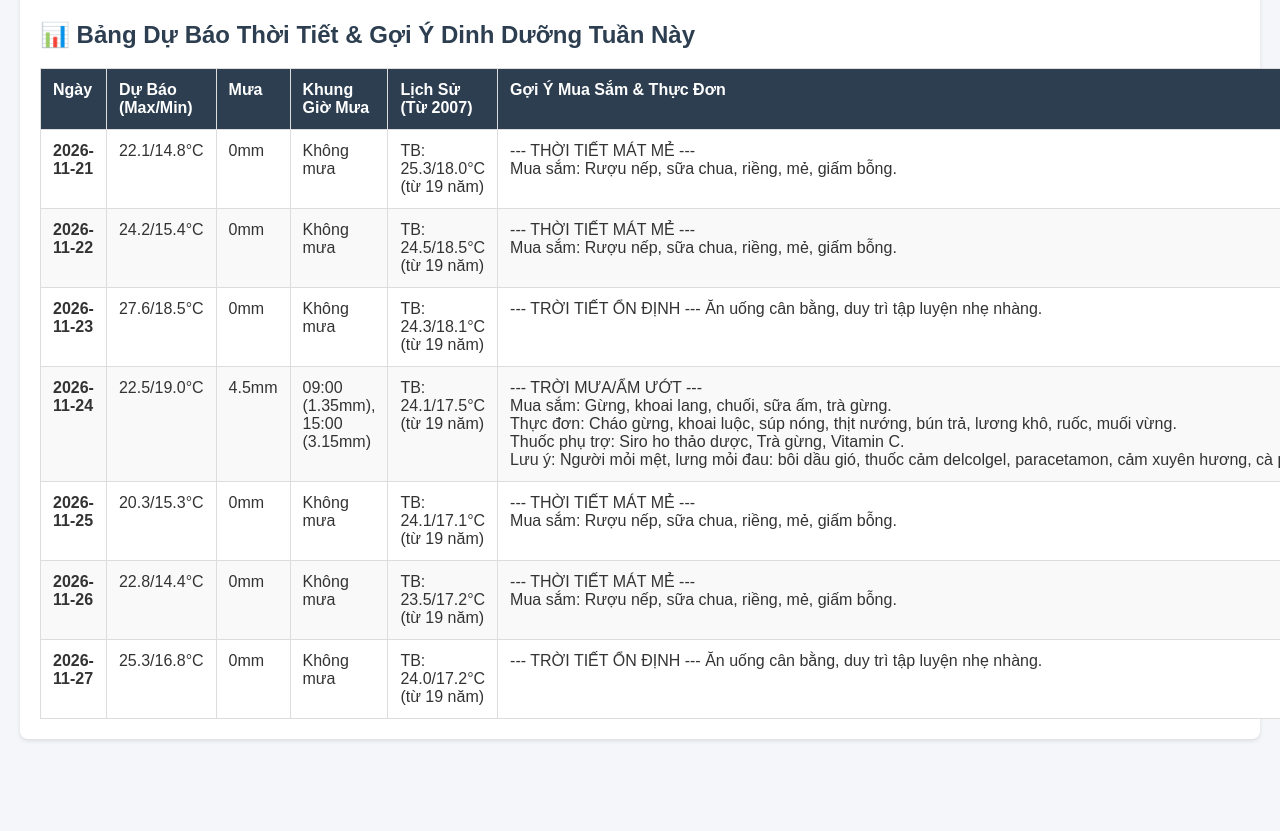
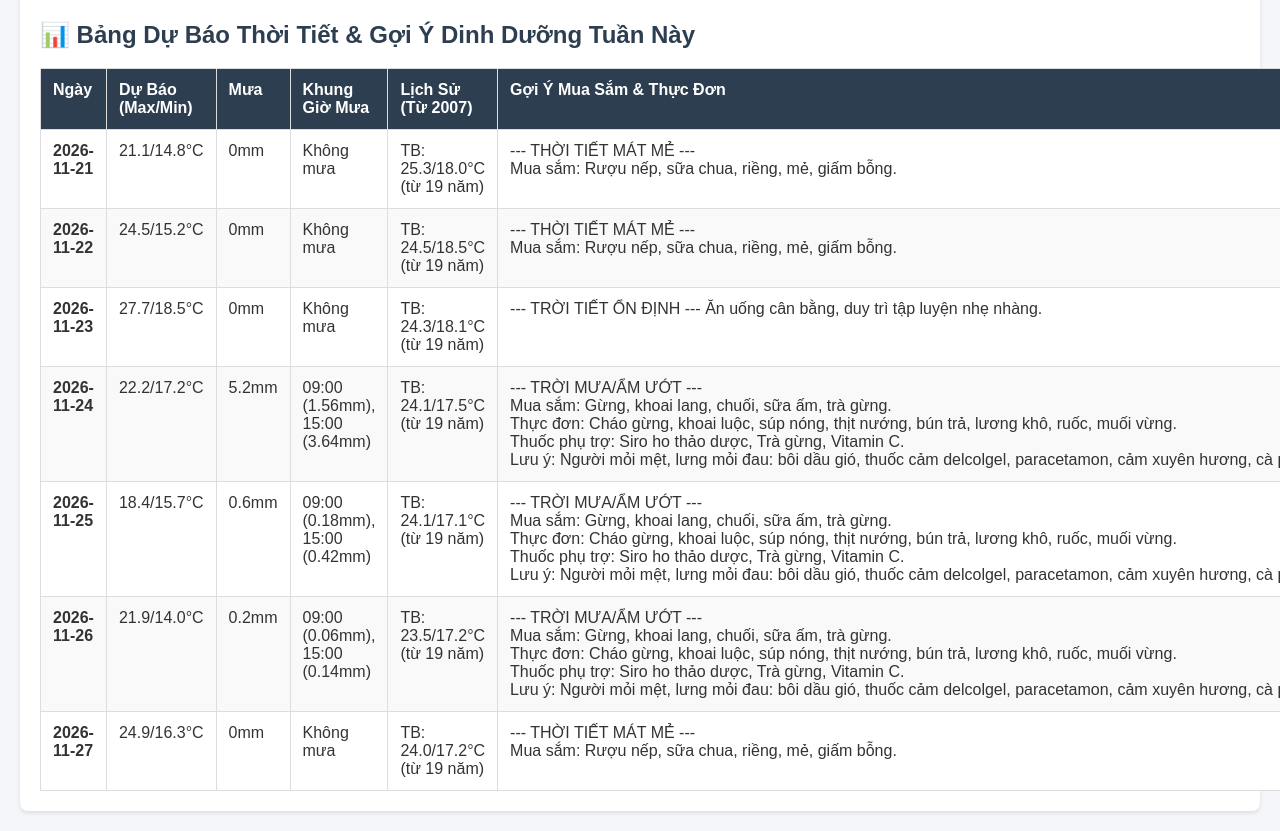
Before and after one commit to namnguyen7133-png/THUCDONHANGNGAY, a plain HTML site: page index.html in a window 1280 px wide. Shown: the part 440-1271 px from the top of the page. Before the commit the page ends 1199 px from the top, so only its background shows below. Drawn offline with Linux system fonts and the light colour scheme.

Commit message:
Auto update weather [skip ci]

```diff
--- a/index.html
+++ b/index.html
@@ -56,7 +56,7 @@
 
         <tr>
             <td><b>2026-11-21</b></td>
-            <td>22.1/14.8°C</td>
+            <td>21.1/14.8°C</td>
             <td>0mm</td>
             <td>Không mưa</td>
             <td>TB: 25.3/18.0°C (từ 19 năm)</td>
@@ -66,7 +66,7 @@ Mua sắm: Rượu nếp, sữa chua, riềng, mẻ, giấm bỗng.</pre></td>
 
         <tr>
             <td><b>2026-11-22</b></td>
-            <td>24.2/15.4°C</td>
+            <td>24.5/15.2°C</td>
             <td>0mm</td>
             <td>Không mưa</td>
             <td>TB: 24.5/18.5°C (từ 19 năm)</td>
@@ -76,7 +76,7 @@ Mua sắm: Rượu nếp, sữa chua, riềng, mẻ, giấm bỗng.</pre></td>
 
         <tr>
             <td><b>2026-11-23</b></td>
-            <td>27.6/18.5°C</td>
+            <td>27.7/18.5°C</td>
             <td>0mm</td>
             <td>Không mưa</td>
             <td>TB: 24.3/18.1°C (từ 19 năm)</td>
@@ -85,9 +85,9 @@ Mua sắm: Rượu nếp, sữa chua, riềng, mẻ, giấm bỗng.</pre></td>
 
         <tr>
             <td><b>2026-11-24</b></td>
-            <td>22.5/19.0°C</td>
-            <td>4.5mm</td>
-            <td>09:00 (1.35mm), 15:00 (3.15mm)</td>
+            <td>22.2/17.2°C</td>
+            <td>5.2mm</td>
+            <td>09:00 (1.56mm), 15:00 (3.64mm)</td>
             <td>TB: 24.1/17.5°C (từ 19 năm)</td>
             <td><pre style="font-family:inherit; margin:0;">--- TRỜI MƯA/ẨM ƯỚT ---
 Mua sắm: Gừng, khoai lang, chuối, sữa ấm, trà gừng.
@@ -98,31 +98,38 @@ Lưu ý: Người mỏi mệt, lưng mỏi đau: bôi dầu gió, thuốc cảm
 
         <tr>
             <td><b>2026-11-25</b></td>
-            <td>20.3/15.3°C</td>
-            <td>0mm</td>
-            <td>Không mưa</td>
+            <td>18.4/15.7°C</td>
+            <td>0.6mm</td>
+            <td>09:00 (0.18mm), 15:00 (0.42mm)</td>
             <td>TB: 24.1/17.1°C (từ 19 năm)</td>
-            <td><pre style="font-family:inherit; margin:0;">--- THỜI TIẾT MÁT MẺ ---
-Mua sắm: Rượu nếp, sữa chua, riềng, mẻ, giấm bỗng.</pre></td>
+            <td><pre style="font-family:inherit; margin:0;">--- TRỜI MƯA/ẨM ƯỚT ---
+Mua sắm: Gừng, khoai lang, chuối, sữa ấm, trà gừng.
+Thực đơn: Cháo gừng, khoai luộc, súp nóng, thịt nướng, bún trả, lương khô, ruốc, muối vừng.
+Thuốc phụ trợ: Siro ho thảo dược, Trà gừng, Vitamin C.
+Lưu ý: Người mỏi mệt, lưng mỏi đau: bôi dầu gió, thuốc cảm delcolgel, paracetamon, cảm xuyên hương, cà phê sữa tối.</pre></td>
         </tr>
 
         <tr>
             <td><b>2026-11-26</b></td>
-            <td>22.8/14.4°C</td>
-            <td>0mm</td>
-            <td>Không mưa</td>
+            <td>21.9/14.0°C</td>
+            <td>0.2mm</td>
+            <td>09:00 (0.06mm), 15:00 (0.14mm)</td>
             <td>TB: 23.5/17.2°C (từ 19 năm)</td>
-            <td><pre style="font-family:inherit; margin:0;">--- THỜI TIẾT MÁT MẺ ---
-Mua sắm: Rượu nếp, sữa chua, riềng, mẻ, giấm bỗng.</pre></td>
+            <td><pre style="font-family:inherit; margin:0;">--- TRỜI MƯA/ẨM ƯỚT ---
+Mua sắm: Gừng, khoai lang, chuối, sữa ấm, trà gừng.
+Thực đơn: Cháo gừng, khoai luộc, súp nóng, thịt nướng, bún trả, lương khô, ruốc, muối vừng.
+Thuốc phụ trợ: Siro ho thảo dược, Trà gừng, Vitamin C.
+Lưu ý: Người mỏi mệt, lưng mỏi đau: bôi dầu gió, thuốc cảm delcolgel, paracetamon, cảm xuyên hương, cà phê sữa tối.</pre></td>
         </tr>
 
         <tr>
             <td><b>2026-11-27</b></td>
-            <td>25.3/16.8°C</td>
+            <td>24.9/16.3°C</td>
             <td>0mm</td>
             <td>Không mưa</td>
             <td>TB: 24.0/17.2°C (từ 19 năm)</td>
-            <td><pre style="font-family:inherit; margin:0;">--- TRỜI TIẾT ỔN ĐỊNH --- Ăn uống cân bằng, duy trì tập luyện nhẹ nhàng.</pre></td>
+            <td><pre style="font-family:inherit; margin:0;">--- THỜI TIẾT MÁT MẺ ---
+Mua sắm: Rượu nếp, sữa chua, riềng, mẻ, giấm bỗng.</pre></td>
         </tr>
 
             </tbody>
```
